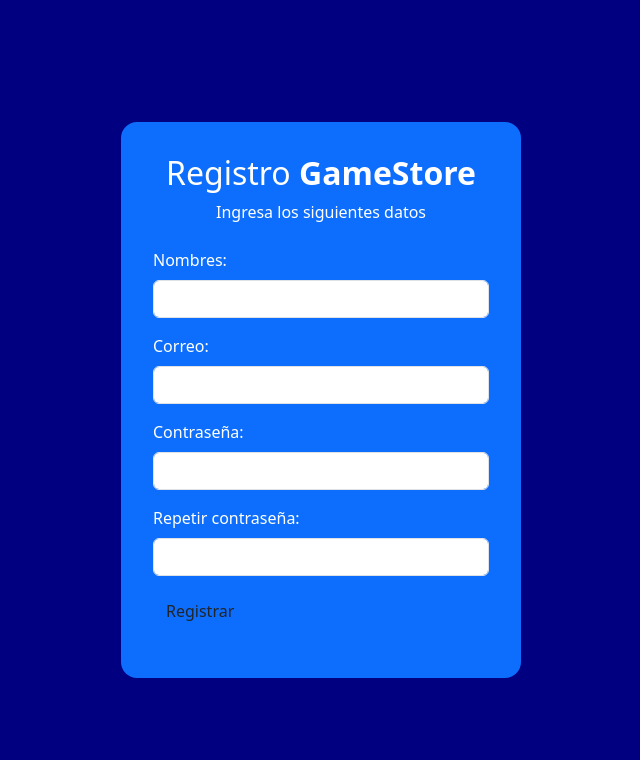
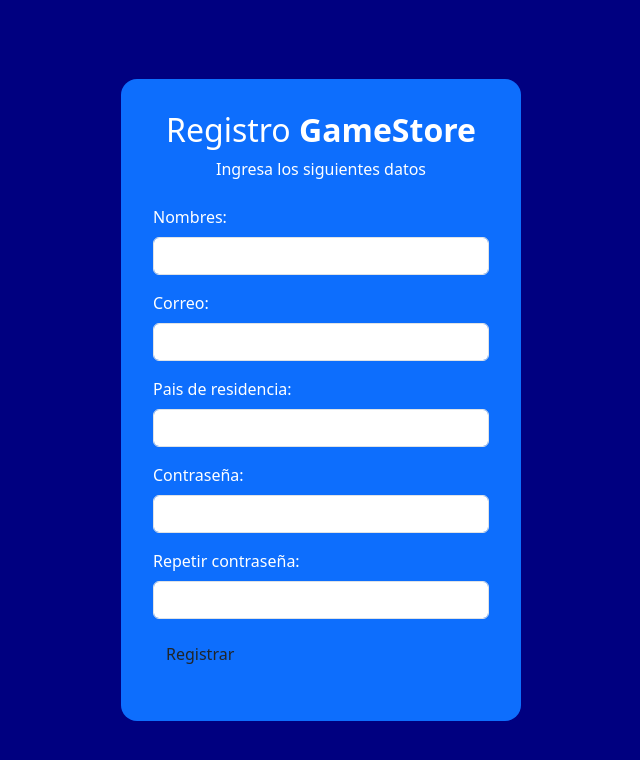
Before and after one commit to JohaoAndree/Proyecto_PrograWeb, a React (Vite) app: page /req2 in a window 1280 px wide. Shown: the top 760 px of the page, without its empty margins (319-959 px from the left). Built offline with nearby package versions, Linux system fonts and the light colour scheme.

Commit message:
Pequeña correccion a requerimiento 2

```diff
--- a/src/Reqs_Diego/Req_2/index.tsx
+++ b/src/Reqs_Diego/Req_2/index.tsx
@@ -7,10 +7,11 @@
     const [correo, setCorreo] = useState("")
     const [contra, setContra] = useState("")
     const [repContra, setRepContra] = useState("")
+    const [pais, setPais] = useState("")
     const [mensaje, setMensaje] = useState("")
 
     const onClick = () => {
-        if (!nombre || !correo || !contra || !repContra){
+        if (!nombre || !correo || !contra || !repContra || !pais){
             setMensaje("Llene todos los segmentos")
             return
         }
@@ -43,6 +44,13 @@
               className="form-control mb-3"
               value={correo}
               onChange={(e) => setCorreo(e.target.value)} />
+            <label htmlFor="paisRegis" className="form-label">Pais de residencia:</label>
+            <input
+             id="paisRegis"
+             type="text"
+             className="form-control mb-3"
+             value={pais}
+             onChange={(e) => setPais(e.target.value)} />
             <label htmlFor="contraRegis" className="form-label">Contraseña:</label>
             <input
              id="contraRegis"
--- a/src/Reqs_Diego/Req_9/dataJuegos.ts
+++ b/src/Reqs_Diego/Req_9/dataJuegos.ts
@@ -17,7 +17,7 @@
         desc: "Juego de bloques, te va a agarrar herobrine veras",
         urlTrailer: "ttps://www.youtube.com/embed/MmB9b5njVbA?si=yBnre528seQFvHKY",
         capturas: [
-            "https://static.wikia.nocookie.net/minecraft_gamepedia/images/3/3f/Beta.png/revision/latest?cb=20191215152001",
+            "https://images.surferseo.art/aad6eeed-7807-47e3-a09f-3b294fd2d3d5.png",
             "https://bigtechquestion.com/wp-content/uploads/2018/08/2017-02-08_11.03.51-990x524.png",
             "https://cdn.pixabay.com/photo/2017/05/20/23/22/minecraft-2330079_1280.jpg"
         ],
```
